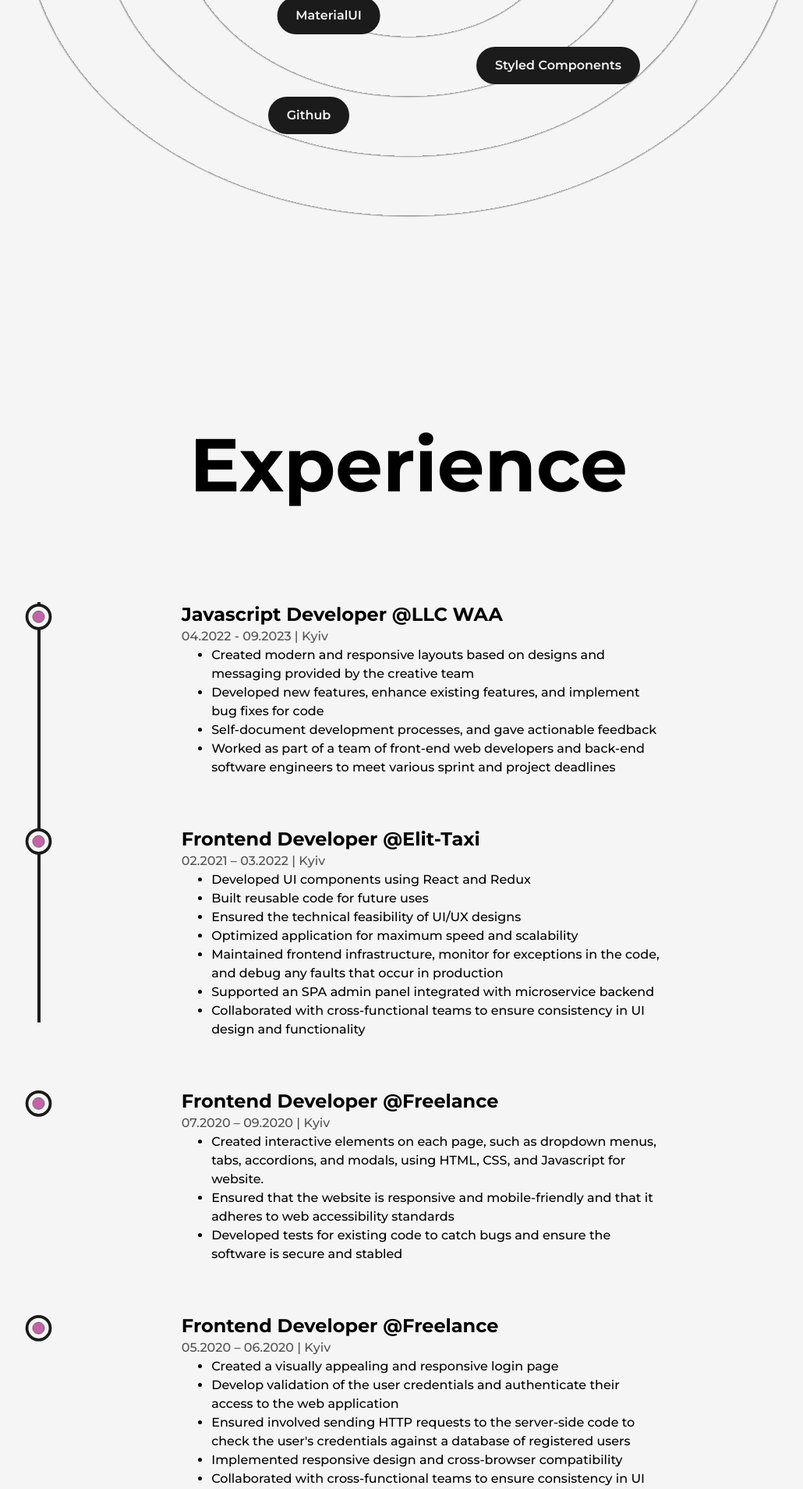
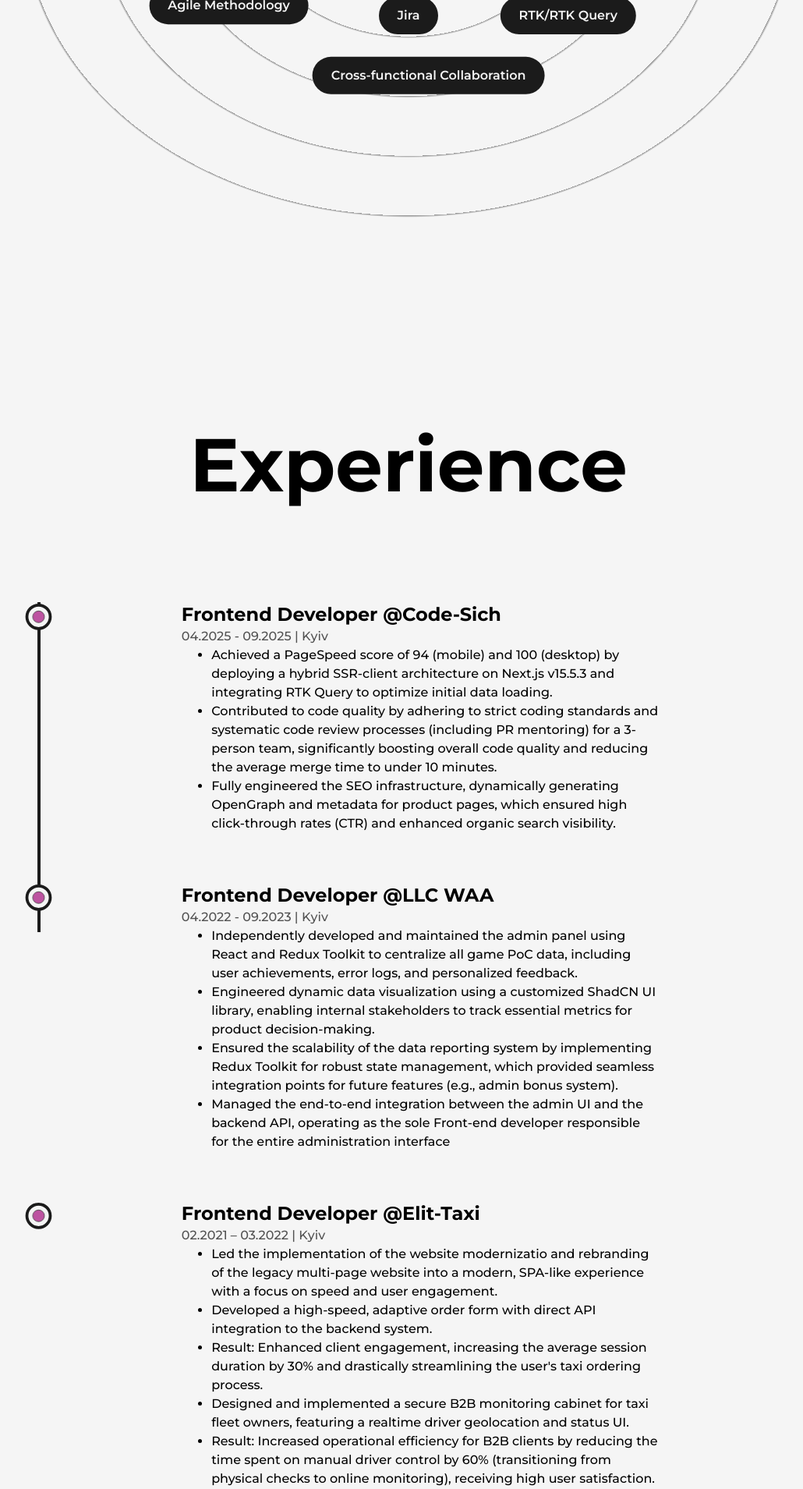
Before and after one commit to MykytaMusaiev/AdvancedPortfolio, a Next.js app: page /about in a window 1280 px wide. Shown: the part 1760-3669 px from the top of the page at 78% size, without its empty margins (116-1146 px from the left). Built offline with nearby package versions, Linux system fonts and the light colour scheme.

Commit message:
upd skills, upd exp

```diff
--- a/src/components/Experience.js
+++ b/src/components/Experience.js
@@ -1,69 +1,90 @@
-import React, { useRef } from 'react'
+import React, { useRef } from "react";
 import { motion, useScroll } from "framer-motion";
-import LiIcon from './LiIcon';
+import LiIcon from "./LiIcon";
 
 const Details = ({ position, company, companyLink, time, address, work }) => {
     const ref = useRef(null);
     return (
-        <li ref={ref} className='my-8 first:mt-0 last:mb-0 w-[60%] mx-auto flex flex-col items-center justify-between
+        <li
+            ref={ref}
+            className="my-8 first:mt-0 last:mb-0 w-[60%] mx-auto flex flex-col items-center justify-between
                             md:w-[80%]
-        '>
-
+        "
+        >
             <LiIcon reference={ref} />
             <motion.div
                 initial={{ y: 50 }}
                 whileInView={{ y: 0 }}
                 transition={{ duration: 0.5, type: "spring" }}
             >
-                <h3 className='capitalize font-bold text-2xl sm:text-xl xs:text-lg'>{position}&nbsp;<span>@{company}</span>
+                <h3 className="capitalize font-bold text-2xl sm:text-xl xs:text-lg">
+                    {position}&nbsp;<span>@{company}</span>
                 </h3>
-                <span className='capitalize font-medium text-dark/75 dark:text-light/75 xs:text-sm'>
+                <span className="capitalize font-medium text-dark/75 dark:text-light/75 xs:text-sm">
                     {time} | {address}
                 </span>
-                <ul className='list-disc ml:w-[3vw] md:ml-[4vw] sm:ml-[5vw] xl:ml-[3vw] 2xl:ml-[3vw]'>
+                <ul className="list-disc ml:w-[3vw] md:ml-[4vw] sm:ml-[5vw] xl:ml-[3vw] 2xl:ml-[3vw]">
                     {work.map((phrase, index) => (
-                        <li className='font-medium w-full md:text-sm' key={index}>{phrase}</li>
-                    ))
-                    }
+                        <li
+                            className="font-medium w-full md:text-sm"
+                            key={index}
+                        >
+                            {phrase}
+                        </li>
+                    ))}
                 </ul>
             </motion.div>
         </li>
-    )
-}
+    );
+};
 
 const Experience = () => {
-    const ref = useRef(null)
+    const ref = useRef(null);
     const { scrollYProgress } = useScroll({
         target: ref,
-        offset: ["start end", "center start"]
-    })
+        offset: ["start end", "center start"],
+    });
     return (
-        <div className='my-64'>
-            <h2 className='font-bold text-8xl mb-32 w-full text-center md:text-6xl xs:text-4xl md:mb-16'>
+        <div className="my-64">
+            <h2 className="font-bold text-8xl mb-32 w-full text-center md:text-6xl xs:text-4xl md:mb-16">
                 Experience
             </h2>
-            <div ref={ref} className='w-[75] mx-auto relative lg:w-[90 md:w-full]'>
-
+            <div
+                ref={ref}
+                className="w-[75] mx-auto relative lg:w-[90 md:w-full]"
+            >
                 <motion.div
-                    className='absolute left-9 top-0 w-[4px] h-full bg-dark origin-top
+                    className="absolute left-9 top-0 w-[4px] h-full bg-dark origin-top
                                 dark:bg-light
                                 md:w-[2px] md:left-[30px] xs:left-[20px]
-                    '
+                    "
                     style={{ scaleY: scrollYProgress }}
                 />
 
-                <ul className='w-full flex flex-col items-start justify-between ml-4 xs:ml-2'>
+                <ul className="w-full flex flex-col items-start justify-between ml-4 xs:ml-2">
                     <Details
-                        position="Javascript developer"
+                        position="Frontend Developer"
+                        company="Code-Sich"
+                        time="04.2025 - 09.2025"
+                        companyLink=""
+                        address="Kyiv"
+                        work={[
+                            "Achieved a PageSpeed score of 94 (mobile) and 100 (desktop) by deploying a hybrid SSR-client architecture on Next.js v15.5.3 and integrating RTK Query to optimize initial data loading.",
+                            "Contributed to code quality by adhering to strict coding standards and systematic code review processes (including PR mentoring) for a 3-person team, significantly boosting overall code quality and reducing the average merge time to under 10 minutes.",
+                            "Fully engineered the SEO infrastructure, dynamically generating OpenGraph and metadata for product pages, which ensured high click-through rates (CTR) and enhanced organic search visibility.",
+                        ]}
+                    />
+                    <Details
+                        position="Frontend Developer"
                         company="LLC WAA"
                         time="04.2022 - 09.2023"
                         companyLink=""
                         address="Kyiv"
                         work={[
-                            "Created modern and responsive layouts based on designs and messaging provided by the creative team",
-                            "Developed new features, enhance existing features, and implement bug fixes for code",
-                            "Self-document development processes, and gave actionable feedback",
-                            "Worked as part of a team of front-end web developers and back-end software engineers to meet various sprint and project deadlines"
+                            "Independently developed and maintained the admin panel using React and Redux Toolkit to centralize all game PoC data, including user achievements, error logs, and personalized feedback.",
+                            "Engineered dynamic data visualization using a customized ShadCN UI library, enabling internal stakeholders to track essential metrics for product decision-making.",
+                            "Ensured the scalability of the data reporting system by implementing Redux Toolkit for robust state management, which provided seamless integration points for future features (e.g., admin bonus system).",
+                            "Managed the end-to-end integration between the admin UI and the backend API, operating as the sole Front-end developer responsible for the entire administration interface",
                         ]}
                     />
                     <Details
@@ -73,55 +94,18 @@ const Experience = () => {
                         companyLink=""
                         address="Kyiv"
                         work={[
-                            "Developed UI components using React and Redux",
-                            "Built reusable code for future uses",
-                            "Ensured the technical feasibility of UI/UX designs",
-                            "Optimized application for maximum speed and scalability",
-                            "Maintained frontend infrastructure, monitor for exceptions in the code, and debug any faults that occur in production",
-                            "Supported an SPA admin panel integrated with microservice backend",
-                            "Collaborated with cross-functional teams to ensure consistency in UI design and functionality"
-                        ]}
-                    />
-                    <Details
-                        position="Frontend Developer"
-                        company="Freelance"
-                        time="07.2020 – 09.2020"
-                        companyLink=""
-                        address="Kyiv"
-                        work={["Created interactive elements on each page, such as dropdown menus, tabs, accordions, and modals, using  HTML, CSS, and Javascript for website.",
-                            "Ensured that the website is responsive and mobile-friendly and that it adheres to web accessibility standards",
-                            "Developed tests for existing code to catch bugs and ensure the software is secure and stabled"]}
-                    />
-                    <Details
-                        position="Frontend Developer"
-                        company="Freelance"
-                        time="05.2020 – 06.2020"
-                        companyLink=""
-                        address="Kyiv"
-                        work={[
-                            "Created a visually appealing and responsive login page",
-                            " Develop validation of the user credentials and authenticate their access to the web application",
-                            "Ensured involved sending HTTP requests to the server-side code to check the user's credentials against a database of registered users",
-                            "Implemented responsive design and cross-browser compatibility",
-                            "Collaborated with cross-functional teams to ensure consistency in UI design and functionality"]}
-                    />
-                    <Details
-                        position="Frontend Developer"
-                        company="Freelance"
-                        time="12.2019 – 04.2020"
-                        companyLink=""
-                        address="Kyiv"
-                        work={[
-                            "Designed, developed and optimized web site using HTML, CSS and JavaScript",
-                            "Ensured high-quality graphics and visual elements are incorporated into website",
-                            "Troubleshoot and debug front-end issues",
-                            "Collaborated with designers and back-end developers to ensure seamless integration of UI components"
+                            "Led the implementation of the website modernizatio and rebranding of the legacy multi-page website into a modern, SPA-like experience with a focus on speed and user engagement.",
+                            "Developed a high-speed, adaptive order form with direct API integration to the backend system.",
+                            "Result: Enhanced client engagement, increasing the average session duration by 30% and drastically streamlining the user's taxi ordering process.",
+                            "Designed and implemented a secure B2B monitoring cabinet for taxi fleet owners, featuring a realtime driver geolocation and status UI.",
+                            "Result: Increased operational efficiency for B2B clients by reducing the time spent on manual driver control by 60% (transitioning from physical checks to online monitoring), receiving high user satisfaction.",
+                            "Functioned as the sole Front-end specialist, owning the entire UI/UX lifecycle, E2E integration, and ensuring high technical reliability of the critical service.",
                         ]}
                     />
                 </ul>
             </div>
         </div>
-    )
-}
+    );
+};
 
-export default Experience
+export default Experience;
--- a/src/components/Skills.js
+++ b/src/components/Skills.js
@@ -1,64 +1,89 @@
-import React from 'react'
-import { motion } from "framer-motion"
+import React from "react";
+import { motion } from "framer-motion";
 
 const Skill = ({ name, x, y }) => {
     return (
         <motion.div
-            className="flex items-center justify-center rounded-full font-semibold
-                     bg-dark text-light py-3 px-6 shadow-dark cursor-pointer absolute
-                     dark:text-dark dark:bg-light
-                     lg:py-2 lg:px-4 md:text-size-sm md:py-1.5 md:px-3 xs:bg-transparent xs:dark:bg-transparent xs:text-dark xs:dark:text-light xs:font-bold
-                     "
+            className="flex items-center justify-center rounded-full font-semibold text-base
+           bg-dark text-light py-3 px-6 shadow-dark cursor-pointer absolute
+           dark:text-dark dark:bg-light
+           lg:py-2 lg:px-4 md:text-sm md:py-1.5 md:px-3
+           xs:bg-transparent xs:dark:bg-transparent xs:text-dark xs:dark:text-light xs:font-bold
+           "
             whileHover={{ scale: 1.05 }}
-            initial={{x:0, y:0}}
-            whileInView={{x:x, y:y, transition: {duration: 1.5}}}
-            viewport={{once:true}} //for one time animating
+            initial={{ x: 0, y: 0 }}
+            whileInView={{ x: x, y: y, transition: { duration: 1.5 } }}
+            viewport={{ once: true }} //for one time animating
         >
             {name}
         </motion.div>
-    )
-}
+    );
+};
 
 const Skills = () => {
     return (
         <>
-            <h2 className="font-bold text-8xl mt-64 w-full text-center md:text-6xl md:mt-32">Skills</h2>
-            <div className="
+            <h2 className="font-bold text-8xl mt-64 w-full text-center md:text-6xl md:mt-32">
+                Skills
+            </h2>
+            <div
+                className="
             w-full h-screen relative flex items-center justify-center rounded-full bg-circularLight
             dark:bg-circularDark
             lg:h-[80vh] sm:h-[60vh] xs:h-[50vh]
             lg:bg-circularLightLg lg:dark:bg-circularDarkLg
             mdg:bg-circularLightMd md:dark:bg-circularDarkMd
             sm:bg-circularLightSm sm:dark:bg-circularDarkSm
-            ">
-                <motion.div
-                className='flex items-center justify-center rounded-full font-semibold bg-dark text-light
+            "
+            >
+                {/* <motion.div
+                    className="flex items-center justify-center rounded-full font-semibold bg-dark text-light
                 p-8 shadow-dark cursor-pointer
                 dark:text-dark dark:bg-light
                 lg:p-6 md:p-4 xs:text-xs xs:p-2
-                '
-                whileHover={{scale: 1.05}}
+                "
+                    whileHover={{ scale: 1.05 }}
                 >
                     Web
-                </motion.div>
-                {/* <Skill name="Web" x="0vw" y="0vw"/>   */}
+                </motion.div> */}
+                {/* <Skill name="Web" x="0vw" y="0vw"/>
 
-                <Skill name="Web Design" x="0vw" y="-24vw"/>
-                <Skill name="HTML5" x="-20vw" y="-20vw"/>
-                <Skill name="CSS3" x="-1vw" y="-12vw"/>
-                <Skill name="Javascript ES9" x="22vw" y="-19vw"/>
+                <Skill name="Web Design" x="0vw" y="-24vw" />
+                <Skill name="HTML5" x="-20vw" y="-20vw" />
+                <Skill name="CSS3" x="-1vw" y="-12vw" />
+                <Skill name="Javascript ES9" x="22vw" y="-19vw" />
 
-                <Skill name="ReactJS" x="-25vw" y="-7vw"/>
-                <Skill name="Redux" x="-17vw" y="0vw"/>
-                <Skill name="Tailwind CSS" x="23vw" y="-3vw"/>
+                <Skill name="ReactJS" x="-25vw" y="-7vw" />
+                <Skill name="Redux" x="-17vw" y="0vw" />
+                <Skill name="Tailwind CSS" x="23vw" y="-3vw" />
 
-                <Skill name="MaterialUI" x="-8vw" y="10vw"/>
-                <Skill name="Styled Components" x="15vw" y="15vw"/>
+                <Skill name="MaterialUI" x="-8vw" y="10vw" />
+                <Skill name="Styled Components" x="15vw" y="15vw" />
 
-                <Skill name="Github" x="-10vw" y="20vw"/>
+                <Skill name="Github" x="-10vw" y="20vw" /> */}
+                <Skill name="HTML5, CSS3, JS(ES6+)" x="-2vw" y="-11vw" />
+                <Skill name="ReactJS" x="0vw" y="-4vw" />
+                <Skill name="NextJS" x="4vw" y="3vw" />
+                <Skill name="TypeScript" x="-15vw" y="-5vw" />
+                <Skill name="TailwindCSS" x="16vw" y="-5vw" />
+                <Skill name="RTK/RTK Query" x="16vw" y="10vw" />
+                <Skill name="Jest / React Testing Library" x="-20vw" y="2vw" />
+                <Skill name="ESLint & Prettier" x="21vw" y="1vw" />
+                <Skill name="Git / pnpm / Husky" x="15vw" y="-17vw" />
+                <Skill name="Agile Methodology" x="-18vw" y="9vw" />
+                <Skill name="Jira" x="0vw" y="10vw" />
+                <Skill
+                    name="Cross-functional Collaboration"
+                    x="2vw"
+                    y="16vw"
+                />
+                {/* <Skill name="Effective Code Review" x="-10vw" y="20vw" />
+                <Skill name="Web Accessibility" x="-10vw" y="20vw" />
+                <Skill name="Performance Optimization" x="-10vw" y="20vw" /> */}
+                {/* <Skill name="Github" x="-10vw" y="20vw" /> */}
             </div>
         </>
-    )
-}
+    );
+};
 
-export default Skills
+export default Skills;
```
